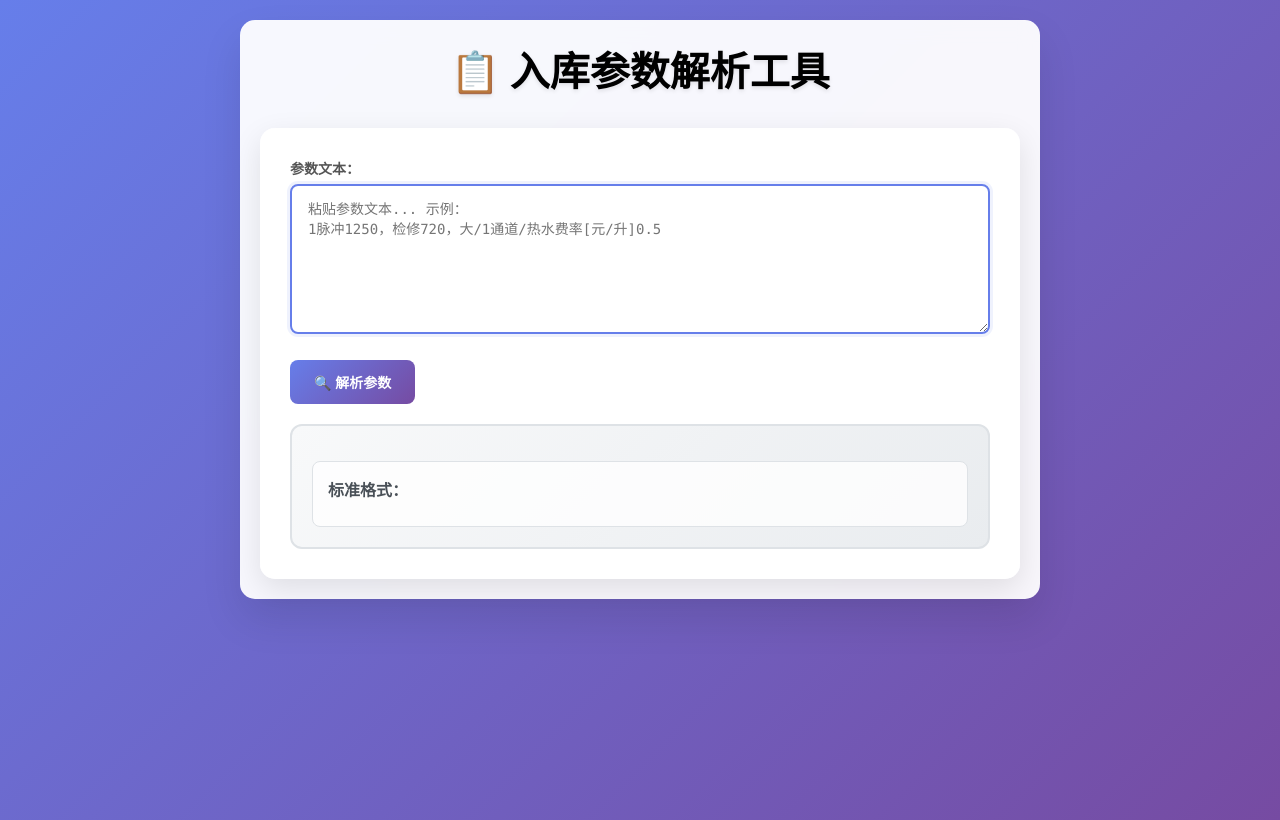
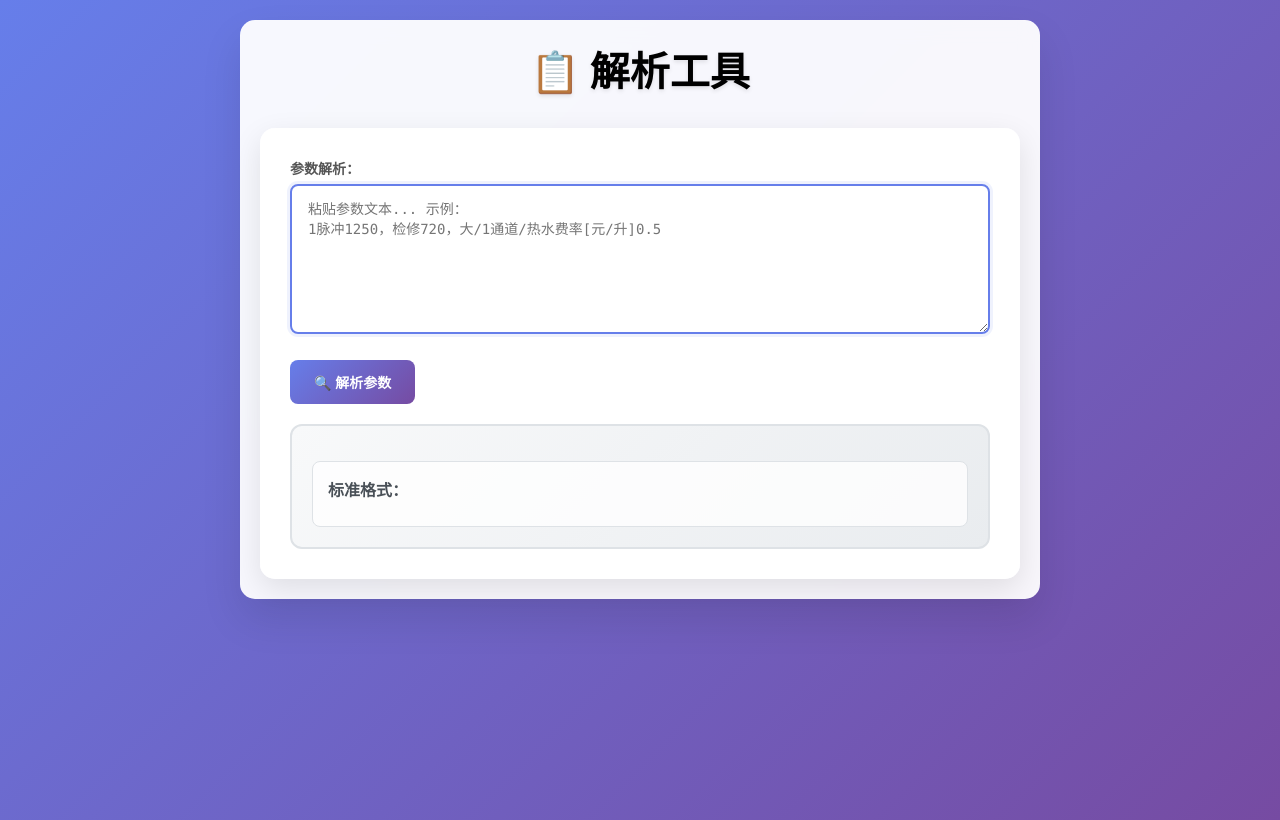
Before and after one commit to DDzhp/rukucanshujiexi, a plain HTML site: page index.html in a window 1280 px wide. Drawn offline with nearby package versions, Linux system fonts and the light colour scheme.

Commit message:
Update index.html

```diff
--- a/index.html
+++ b/index.html
@@ -258,11 +258,11 @@
 </head>
 <body>
     <div class="container">
-        <h1>📋 入库参数解析工具</h1>
+        <h1>📋 解析工具</h1>
 
         <section id="paramParser" class="calculator">
             <div class="form-group">
-                <label>参数文本：</label>
+                <label>参数解析：</label>
                 <textarea id="paramInput" placeholder="粘贴参数文本... 示例：
 1脉冲1250，检修720，大/1通道/热水费率[元/升]0.5"></textarea>
             </div>
```
